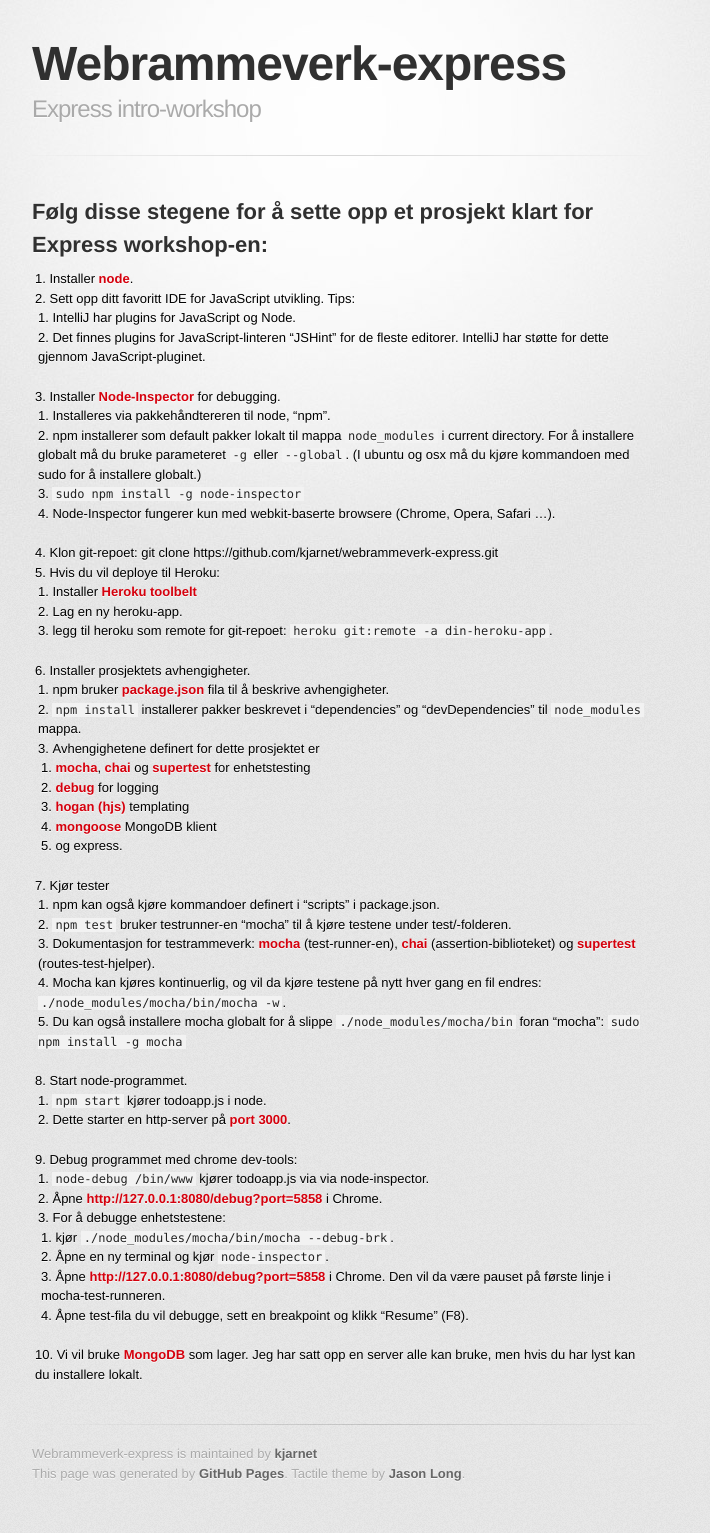
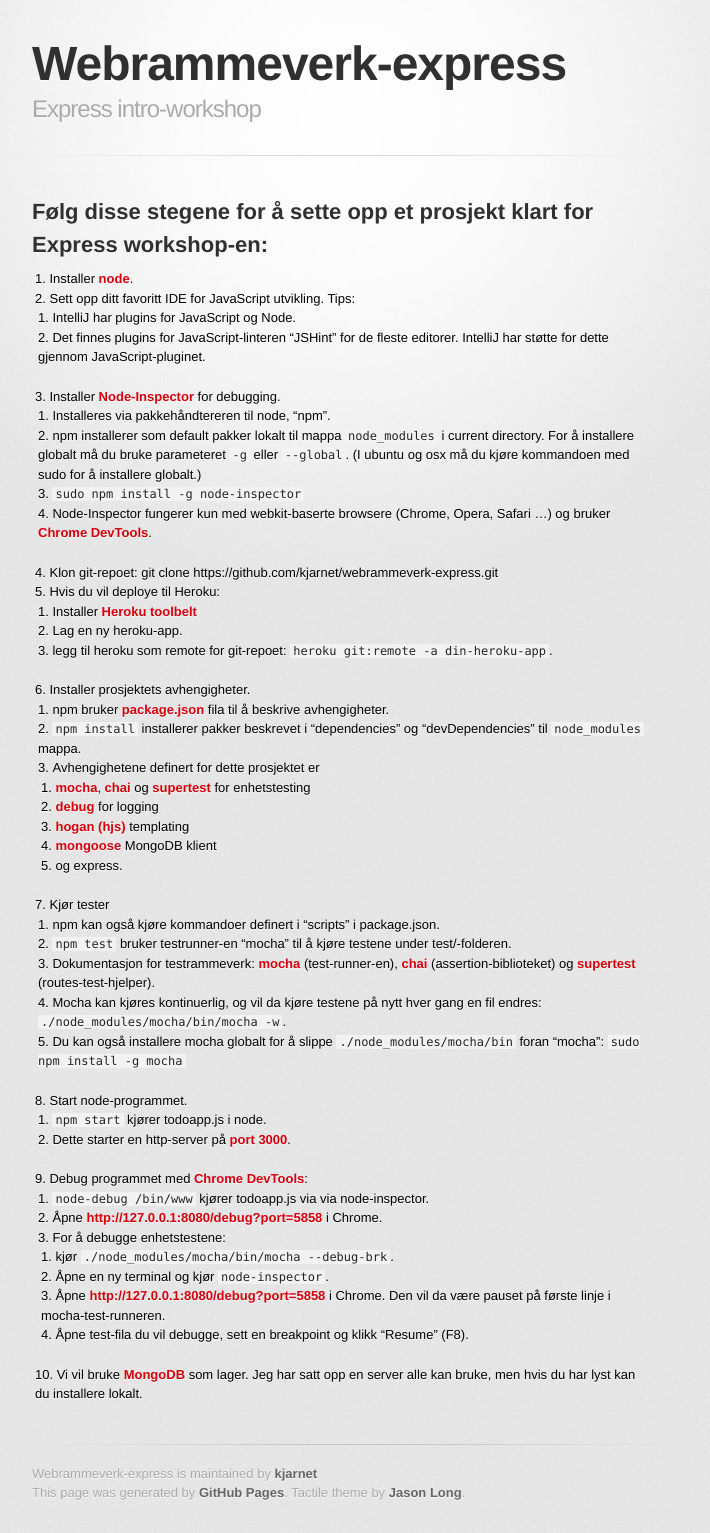
Before and after one commit to kjarnet/webrammeverk-express, a Jekyll site: the page built from index.md, in a window 1280 px wide. Shown: the whole page, without its empty margins (298-1008 px from the left). Built offline with Jekyll 4.4.1, drawn with Linux system fonts in a browser that asks for light colours; some web fonts are replaced; Markdown is read by kramdown in place of the engine named in the settings.

Commit message:
Added link to doc for Chrome DevTools.

```diff
--- a/index.md
+++ b/index.md
@@ -15,7 +15,8 @@
     For å installere globalt må du bruke parameteret `-g` eller `--global`.
     (I ubuntu og osx må du kjøre kommandoen med sudo for å installere globalt.)
     * `sudo npm install -g node-inspector`
-    * Node-Inspector fungerer kun med webkit-baserte browsere (Chrome, Opera, Safari ...).
+    * Node-Inspector fungerer kun med webkit-baserte browsere (Chrome, Opera, Safari ...)
+      og bruker [Chrome DevTools](https://developer.chrome.com/devtools).
 3. Klon git-repoet: git clone https://github.com/kjarnet/webrammeverk-express.git
 4. Hvis du vil deploye til Heroku:
     * Installer [Heroku toolbelt](https://devcenter.heroku.com/articles/getting-started-with-nodejs#set-up)
@@ -45,7 +46,7 @@
 7. Start node-programmet.
     * `npm start` kjører todoapp.js i node.
     * Dette starter en http-server på [port 3000](http://localhost:3000).
-8. Debug programmet med chrome dev-tools:
+8. Debug programmet med [Chrome DevTools](https://developer.chrome.com/devtools):
     * `node-debug /bin/www` kjører todoapp.js via via node-inspector.
     * Åpne [http://127.0.0.1:8080/debug?port=5858](http://127.0.0.1:8080/debug?port=5858)
     i Chrome.
```
